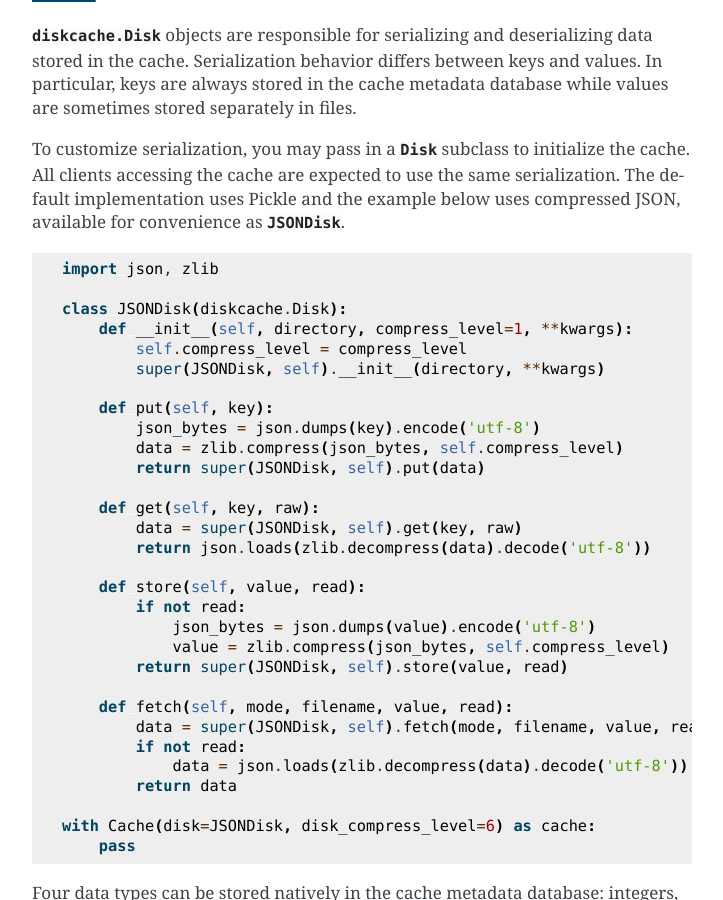
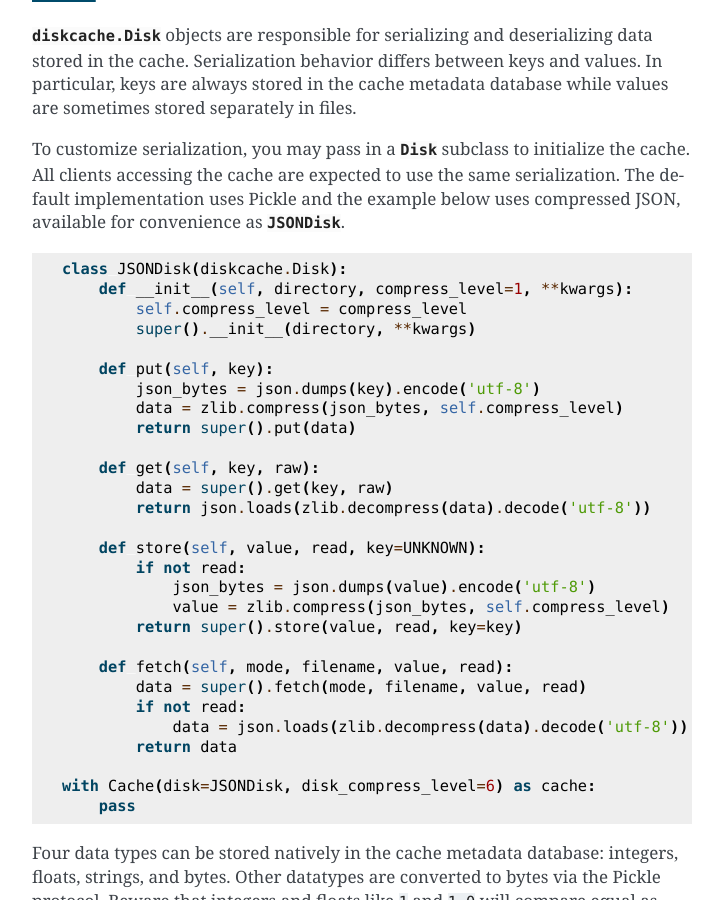
Before and after one commit to grantjenks/python-diskcache, a Sphinx documentation site: the page built from docs/tutorial.rst, in a window 1280 px wide and 900 px high, scrolled down 15920 px. Shown: the whole window, without its empty margins (388-1111 px from the left). Built offline with Sphinx 7.4.7, drawn with Linux system fonts in a browser that asks for light colours.

Commit message:
Fix docs re: JSONDisk

```diff
--- a/docs/tutorial.rst
+++ b/docs/tutorial.rst
@@ -821,30 +821,28 @@ example below uses compressed JSON, available for convenience as
 
 .. code-block:: python
 
-    import json, zlib
-
     class JSONDisk(diskcache.Disk):
         def __init__(self, directory, compress_level=1, **kwargs):
             self.compress_level = compress_level
-            super(JSONDisk, self).__init__(directory, **kwargs)
+            super().__init__(directory, **kwargs)
 
         def put(self, key):
             json_bytes = json.dumps(key).encode('utf-8')
             data = zlib.compress(json_bytes, self.compress_level)
-            return super(JSONDisk, self).put(data)
+            return super().put(data)
 
         def get(self, key, raw):
-            data = super(JSONDisk, self).get(key, raw)
+            data = super().get(key, raw)
             return json.loads(zlib.decompress(data).decode('utf-8'))
 
-        def store(self, value, read):
+        def store(self, value, read, key=UNKNOWN):
             if not read:
                 json_bytes = json.dumps(value).encode('utf-8')
                 value = zlib.compress(json_bytes, self.compress_level)
-            return super(JSONDisk, self).store(value, read)
+            return super().store(value, read, key=key)
 
         def fetch(self, mode, filename, value, read):
-            data = super(JSONDisk, self).fetch(mode, filename, value, read)
+            data = super().fetch(mode, filename, value, read)
             if not read:
                 data = json.loads(zlib.decompress(data).decode('utf-8'))
             return data
```
